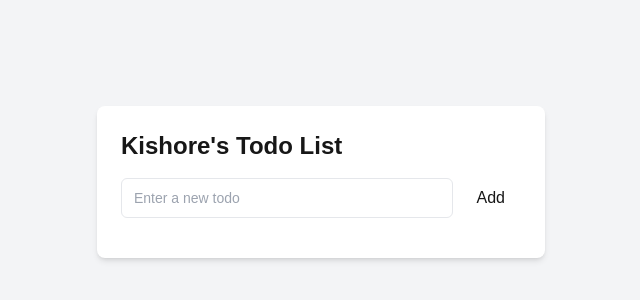
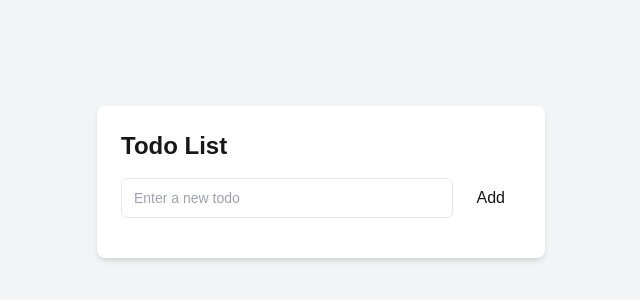
Before and after one commit to imkishorein/Todo, a Next.js app: page / in a window 1280 px wide. Shown: the part 218-518 px from the top of the page, without its empty margins (319-959 px from the left). Built offline with nearby package versions, Linux system fonts and the light colour scheme.

Commit message:
build issue fixed

```diff
--- a/components/TodoList.jsx
+++ b/components/TodoList.jsx
@@ -27,7 +27,7 @@
 
     return (
         <div className="w-full max-w-md mx-auto p-6 bg-white rounded-lg shadow-md">
-            <h1 className="text-2xl font-bold mb-4">Kishore's Todo List</h1>
+            <h1 className="text-2xl font-bold mb-4">Todo List</h1>
             <div className="flex mb-4">
                 <Input
                     type="text"
```
